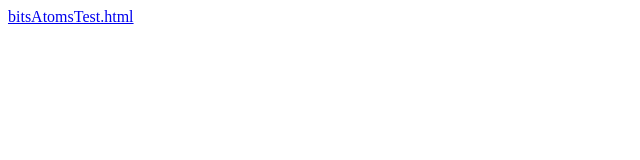
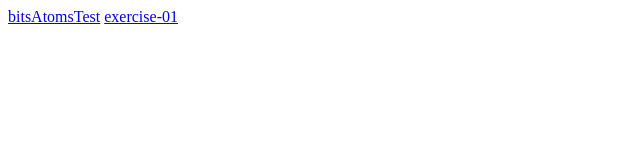
Before and after one commit to lmehmetii/bits-atoms-2, a plain HTML site: page index.html in a window 1280 px wide. Shown: the full height of the page, 0-640 px from the left. Drawn offline with Linux system fonts and the light colour scheme.

Commit message:
added exercise-01 link to index overview

```diff
--- a/index.html
+++ b/index.html
@@ -10,7 +10,8 @@
 </head>
 
 <body>
-    <a href="testExercise/bitsAtomsTest.html">bitsAtomsTest.html</a>
+    <a href="testExercise/bitsAtomsTest.html">bitsAtomsTest</a>
+    <a href="exercise-01/index.html">exercise-01</a>
 </body>
 
 </html>
```
